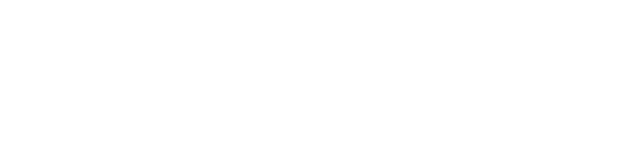
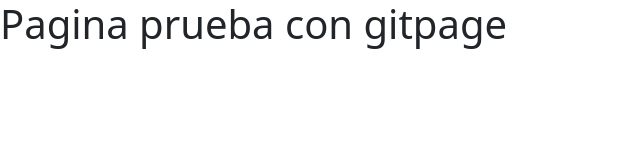
Before and after one commit to chenGonzalezQ/Practicagit, a plain HTML site: page index2.html in a window 1280 px wide. Shown: the whole page, without its empty margins (0-640 px from the left). Drawn offline with nearby package versions, Linux system fonts and the light colour scheme.

Commit message:
agregue h1 a index2

```diff
--- a/index2.html
+++ b/index2.html
@@ -6,7 +6,7 @@
 
 <body>
 
-
+    <h1>Pagina prueba con gitpage</h1>
 </body>
 
 </html>
```
